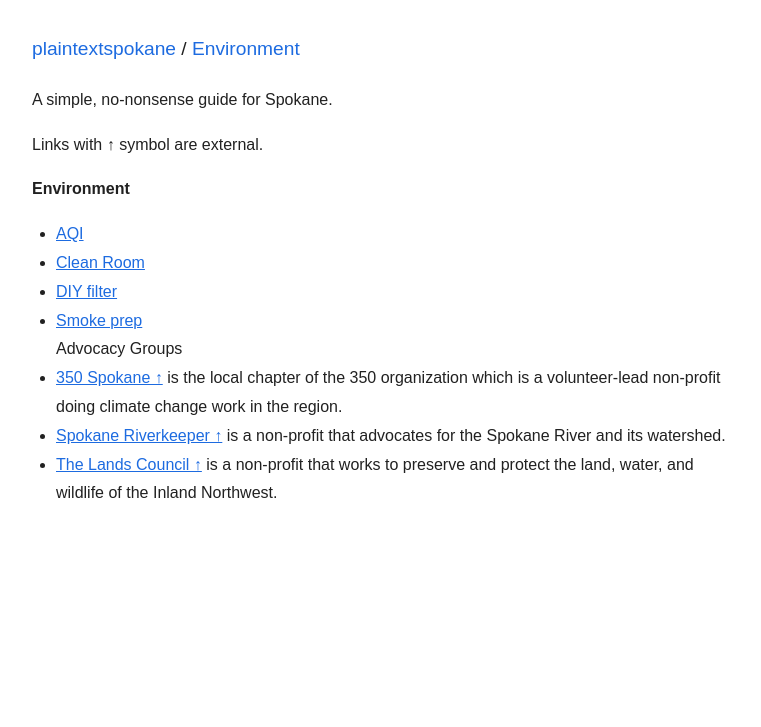
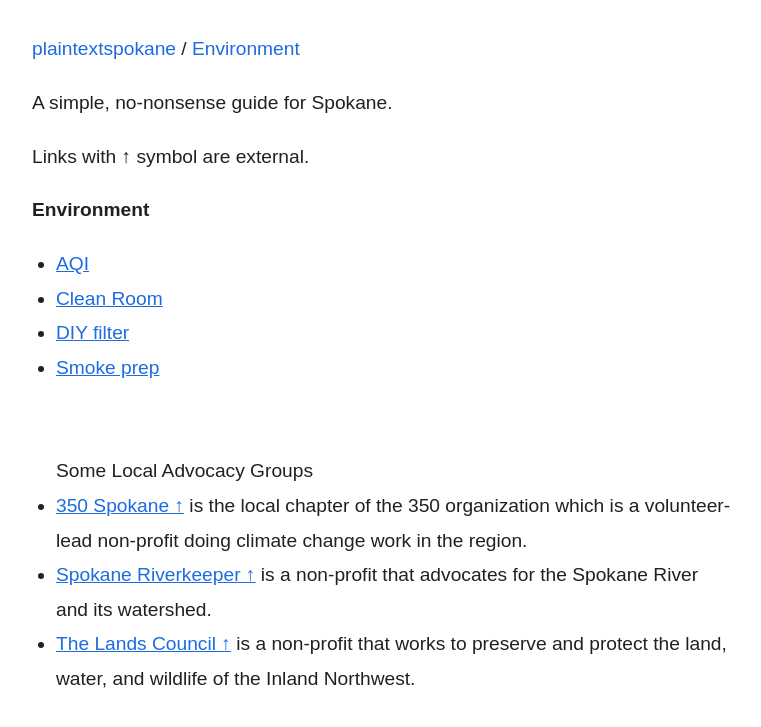
Before and after one commit to plaintextspokane/plaintextspokane.github.io, a Jekyll site: the page built from Environment/index.md, in a window 1280 px wide. Shown: the top 727 px of the page, without its empty margins (258-1019 px from the left). Built offline with Jekyll 4.4.1, drawn with Linux system fonts in a browser that asks for light colours.

Commit message:
Text and Enviro
Add bigger text and some Environment index tweaks

```diff
--- a/Environment/index.md
+++ b/Environment/index.md
@@ -10,8 +10,10 @@ title: Environment
     <li><a href="{{ p.url }}">{{ p.title | default: p.name | replace: '.md',''| replace: '-',' ' }}</a></li>
   {% endif %}
 {% endfor %}
-
-Advocacy Groups
+<br>
+<br>
+Some Local Advocacy Groups
+<br>
 <li><a href="https://www.350spokane.org/" target="_blank">350 Spokane ↑</a> is the local chapter of the 350 organization which is a volunteer-lead non-profit doing climate change work in the region.</li>
 <li><a href="https://www.spokaneriverkeeper.org/who-we-are" target="_blank">Spokane Riverkeeper ↑</a> is a non-profit that advocates for the Spokane River and its watershed.</li>
 <li><a href="https://landscouncil.org/mission" target="_blank">The Lands Council ↑</a> is a non-profit that works to preserve and protect the land, water, and wildlife of the Inland Northwest.</li>
--- a/assets/style.css
+++ b/assets/style.css
@@ -1,5 +1,6 @@
 body {
   font-family: sans-serif;
+  font-size: 1.2rem;
   max-width: 700px;
   margin: 2rem auto;
   padding: 0 1rem;
```
